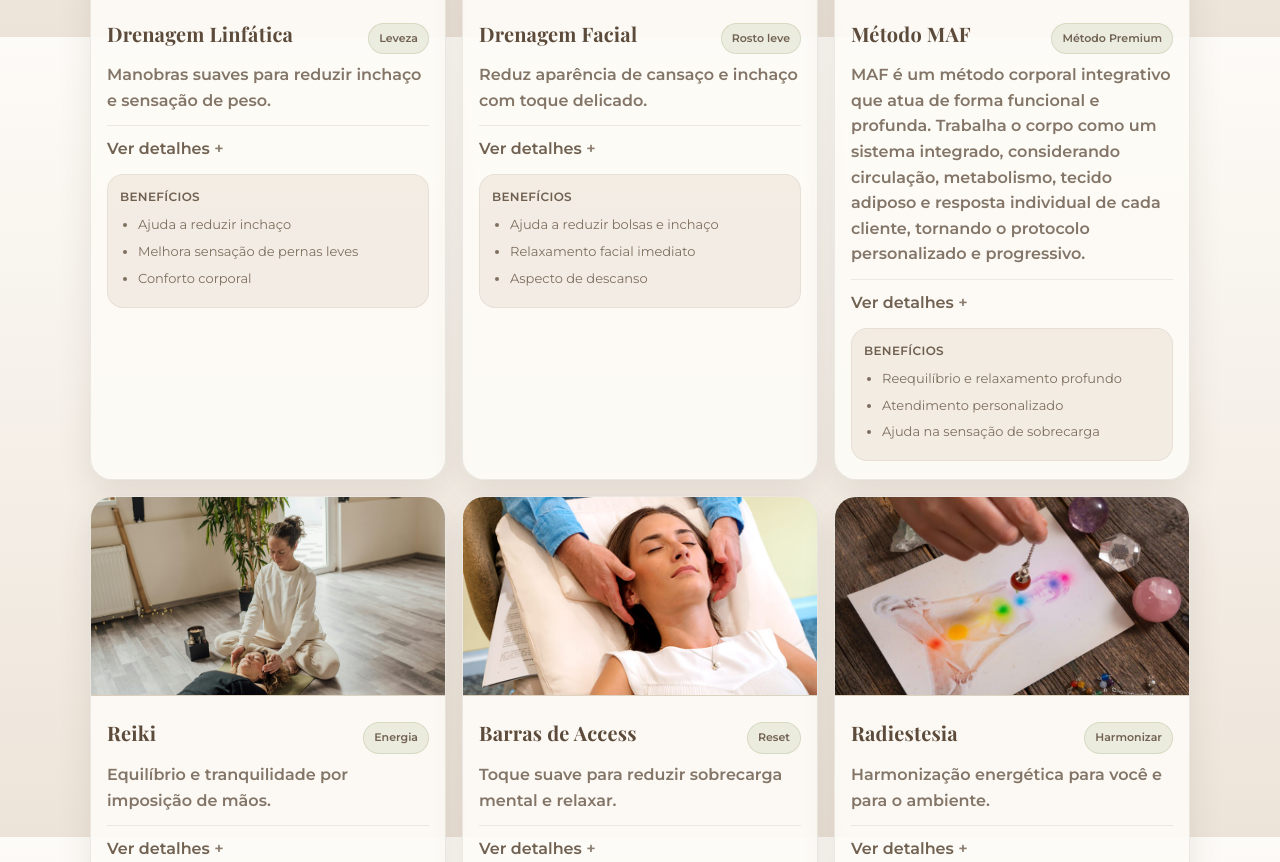
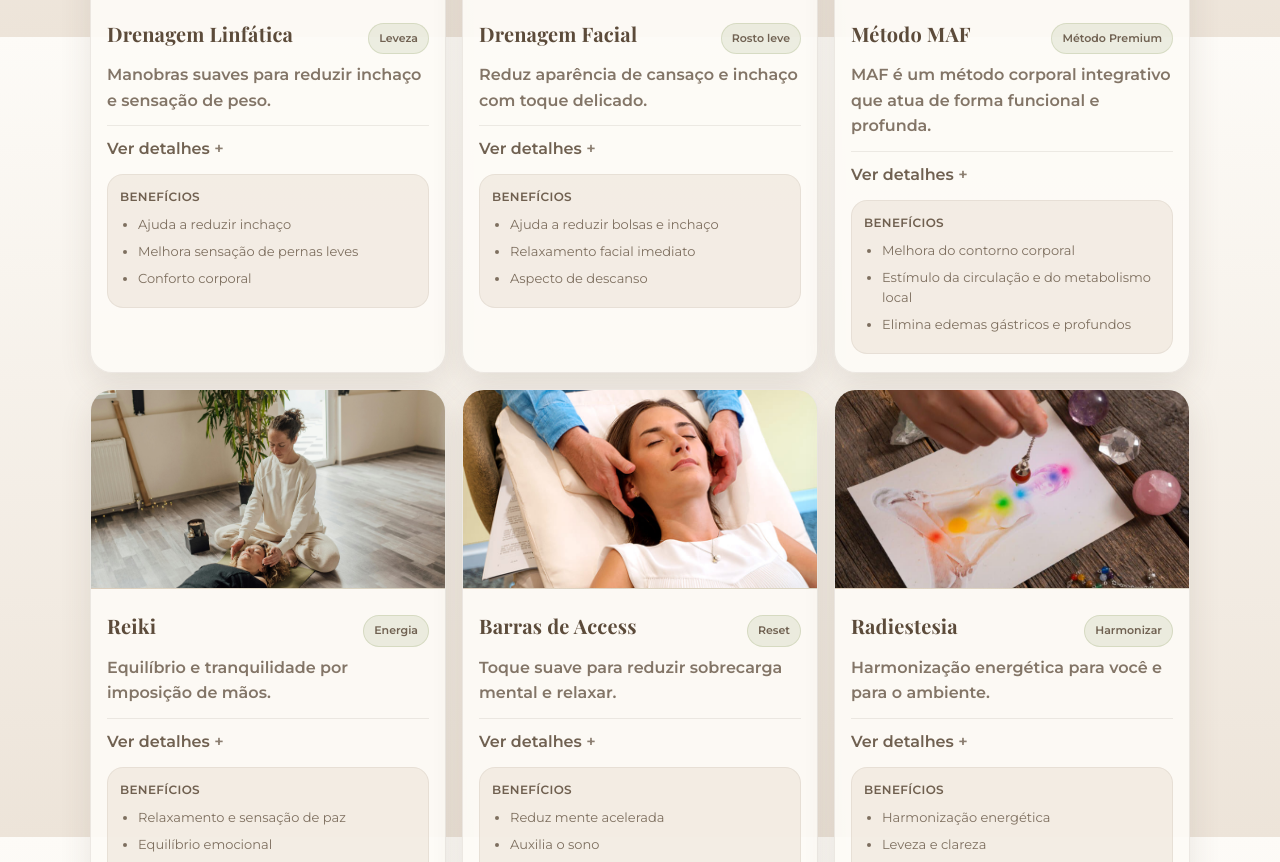
Before and after one commit to lucascardosoinocencio/projeto-masso-ana, a plain HTML site: page index.html in a window 1280 px wide. Shown: the part 4763-5625 px from the top of the page. Drawn offline with nearby package versions, Linux system fonts and the light colour scheme.

Commit message:
Update index.html

```diff
--- a/index.html
+++ b/index.html
@@ -429,21 +429,21 @@
               <h3>Método MAF</h3>
               <span class="badge">Método Premium</span>
             </div>
-            <p class="summary">MAF é um método corporal integrativo que atua de forma funcional e profunda. Trabalha o corpo como um sistema integrado, considerando circulação, metabolismo, tecido adiposo e resposta individual de cada cliente, tornando o protocolo personalizado e progressivo.</p>
+            <p class="summary">MAF é um método corporal integrativo que atua de forma funcional e profunda.</p>
 
             <details class="card__more">
               <summary>Ver detalhes</summary>
               <p>
-                Redução de medidas de forma segura, melhora do contorno corporal, diminuição de retenção de líquidos, estímulo da circulação e do metabolismo local, melhora da qualidade da pele, melhora a função intestinal e elimina edemas gástricos e profundos.
+                Redução de medidas de forma segura, diminuição de retenção de líquidos,melhora da qualidade da pele e melhora a função intestinal.
               </p>
             </details>
 
             <div class="benefits">
               <strong>Benefícios</strong>
               <ul>
-                <li>Reequilíbrio e relaxamento profundo</li>
-                <li>Atendimento personalizado</li>
-                <li>Ajuda na sensação de sobrecarga</li>
+                <li>Melhora do contorno corporal</li>
+                <li>Estímulo da circulação e do metabolismo local</li>
+                <li>Elimina edemas gástricos e profundos</li>
               </ul>
             </div>
           </div>
```
